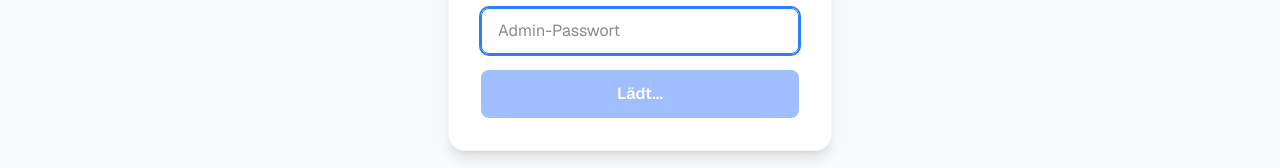
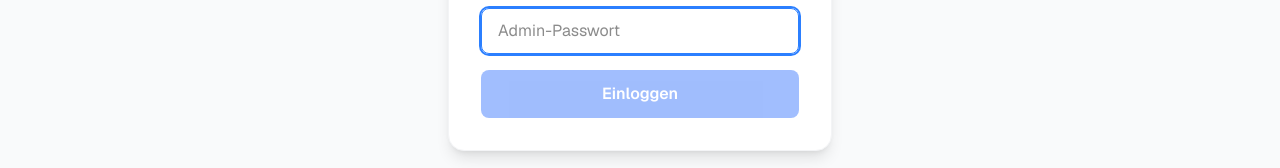
Before and after one commit to Lukasjad/autoaufbereitung-booking, a Next.js app: page /admin in a window 1280 px wide. Shown: the part 428-596 px from the top of the page. Built offline with nearby package versions, Linux system fonts and the light colour scheme.

Commit message:
fix: admin login button stuck on 'Lädt...'
Initial loading state war true statt false, daher war der Button
von Anfang an deaktiviert mit 'Lädt...'-Text und ließ sich nie
klicken. Gleicher Fix für die Admin-Detailseite.

```diff
--- a/src/app/admin/[uid]/page.tsx
+++ b/src/app/admin/[uid]/page.tsx
@@ -34,6 +34,7 @@ export default function AdminBookingDetail() {
   const [messages, setMessages] = useState<Message[]>([]);
   const [inputText, setInputText] = useState("");
   const [sending, setSending] = useState(false);
+  const [loginLoading, setLoginLoading] = useState(false);
   const chatEnd = useRef<HTMLDivElement>(null);
   const inputRef = useRef<HTMLInputElement>(null);
 
@@ -79,6 +80,8 @@ export default function AdminBookingDetail() {
 
   async function handleLogin(e: React.FormEvent) {
     e.preventDefault();
+    setLoginLoading(true);
+    try {
       const res = await fetch("/api/bookings", {
         headers: { Authorization: `Bearer ${password}` },
       });
@@ -88,6 +91,9 @@ export default function AdminBookingDetail() {
       }
       sessionStorage.setItem("admin_password", password);
       setLoggedIn(true);
+    } finally {
+      setLoginLoading(false);
+    }
   }
 
   async function sendMessage() {
@@ -130,10 +136,10 @@ export default function AdminBookingDetail() {
             />
             <button
               type="submit"
-              disabled={!password}
+              disabled={!password || loginLoading}
               className="w-full py-3 bg-blue-600 text-white font-semibold rounded-lg disabled:opacity-40 hover:bg-blue-700 transition-colors"
             >
-              Einloggen
+              {loginLoading ? "Lädt..." : "Einloggen"}
             </button>
           </form>
         </div>
--- a/src/app/admin/page.tsx
+++ b/src/app/admin/page.tsx
@@ -7,7 +7,7 @@ export default function AdminPage() {
   const [password, setPassword] = useState("");
   const [loggedIn, setLoggedIn] = useState(false);
   const [bookings, setBookings] = useState<any[]>([]);
-  const [loading, setLoading] = useState(true);
+  const [loading, setLoading] = useState(false);
   const [error, setError] = useState("");
 
   async function handleLogin(e: React.FormEvent) {
```
Lines whose indentation alone changed are shown as unchanged.
